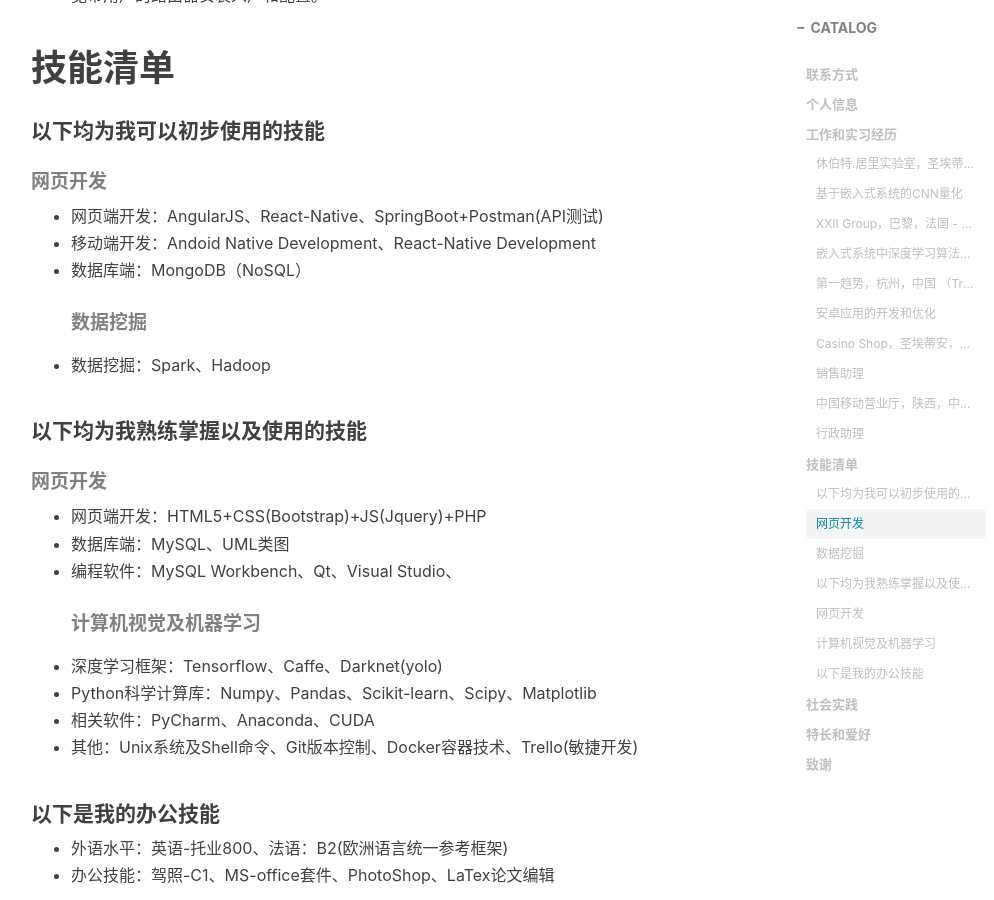
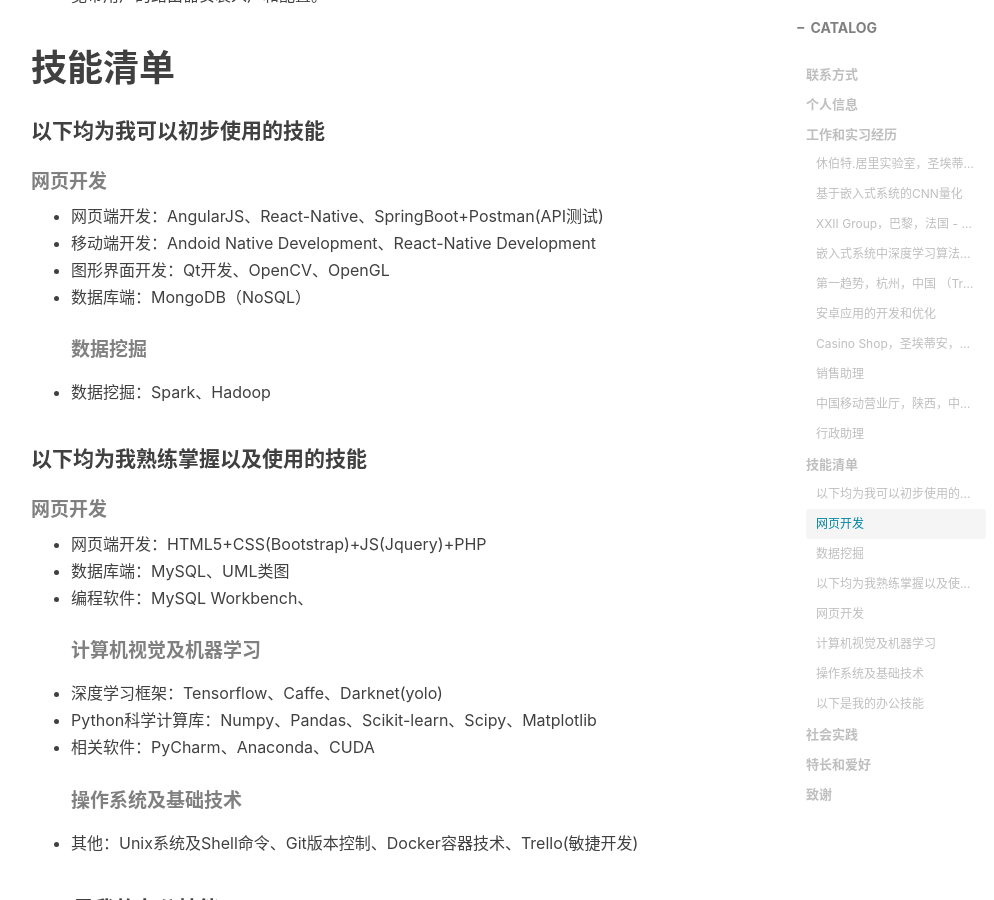
Before and after one commit to he-chen-95/he-chen-95.github.io, a Jekyll site: the page built from _posts/2050-08-20-何晨的个人简历.md, in a window 1280 px wide and 900 px high, scrolled down 2278 px. Shown: the whole window, without its empty margins (234-1228 px from the left). Built offline with Jekyll 4.4.1, drawn with Linux system fonts in a browser that asks for light colours; nearby versions of some CDN libraries; comment, search, counter and statistics services are not loaded.

Commit message:
Update 2050-08-20-何晨的个人简历.md

```diff
--- a/_posts/2050-08-20-何晨的个人简历.md
+++ b/_posts/2050-08-20-何晨的个人简历.md
@@ -64,6 +64,7 @@ tags:
 ##### 网页开发
 - 网页端开发：AngularJS、React-Native、SpringBoot+Postman(API测试)
 - 移动端开发：Andoid Native Development、React-Native Development
+- 图形界面开发：Qt开发、OpenCV、OpenGL
 - 数据库端：MongoDB（NoSQL）
 ##### 数据挖掘
 - 数据挖掘：Spark、Hadoop
@@ -72,11 +73,12 @@ tags:
 ##### 网页开发
 - 网页端开发：HTML5+CSS(Bootstrap)+JS(Jquery)+PHP
 - 数据库端：MySQL、UML类图
-- 编程软件：MySQL Workbench、Qt、Visual Studio、
+- 编程软件：MySQL Workbench、
 ##### 计算机视觉及机器学习
 - 深度学习框架：Tensorflow、Caffe、Darknet(yolo)
 - Python科学计算库：Numpy、Pandas、Scikit-learn、Scipy、Matplotlib
 - 相关软件：PyCharm、Anaconda、CUDA
+##### 操作系统及基础技术
 - 其他：Unix系统及Shell命令、Git版本控制、Docker容器技术、Trello(敏捷开发)
 
 #### 以下是我的办公技能
```
